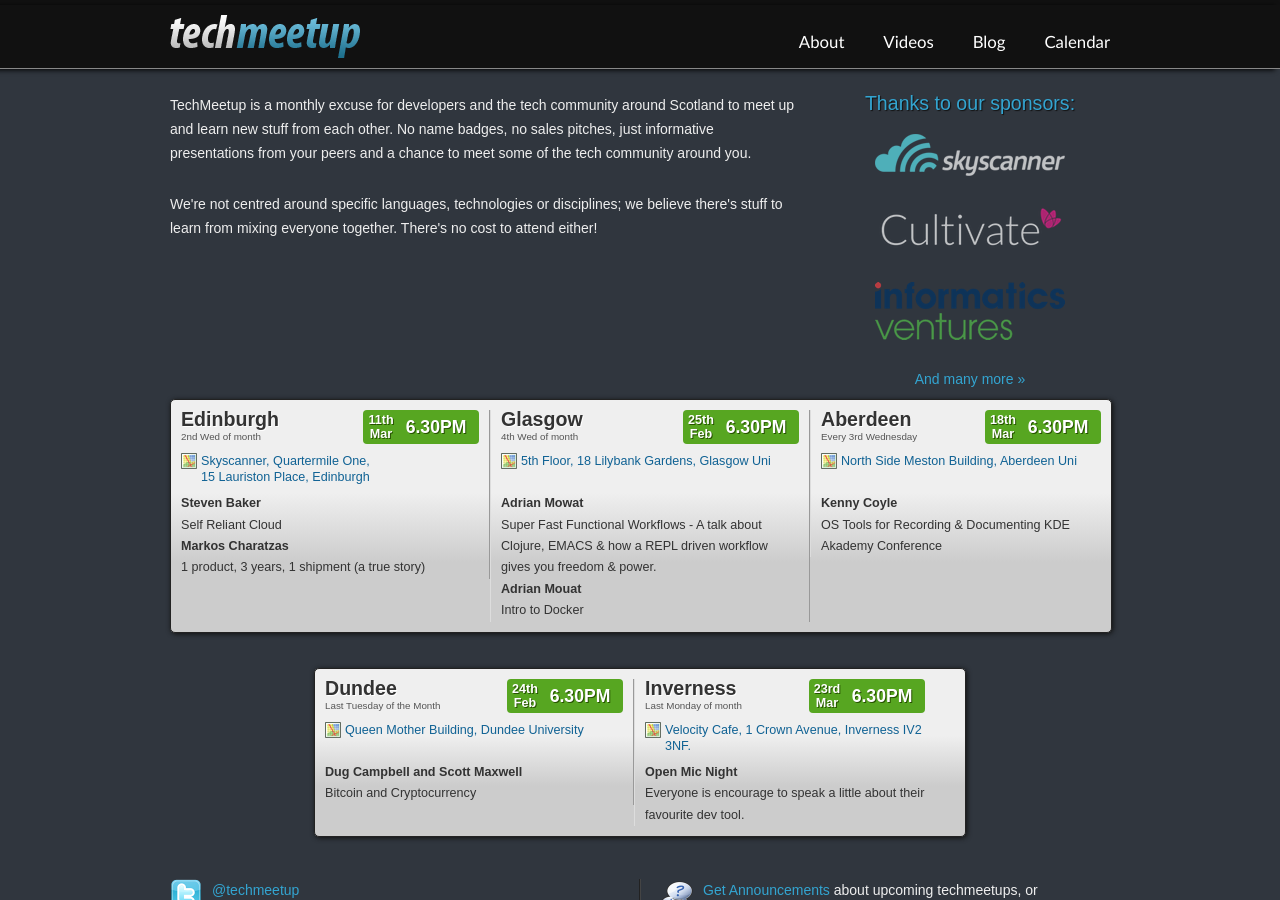
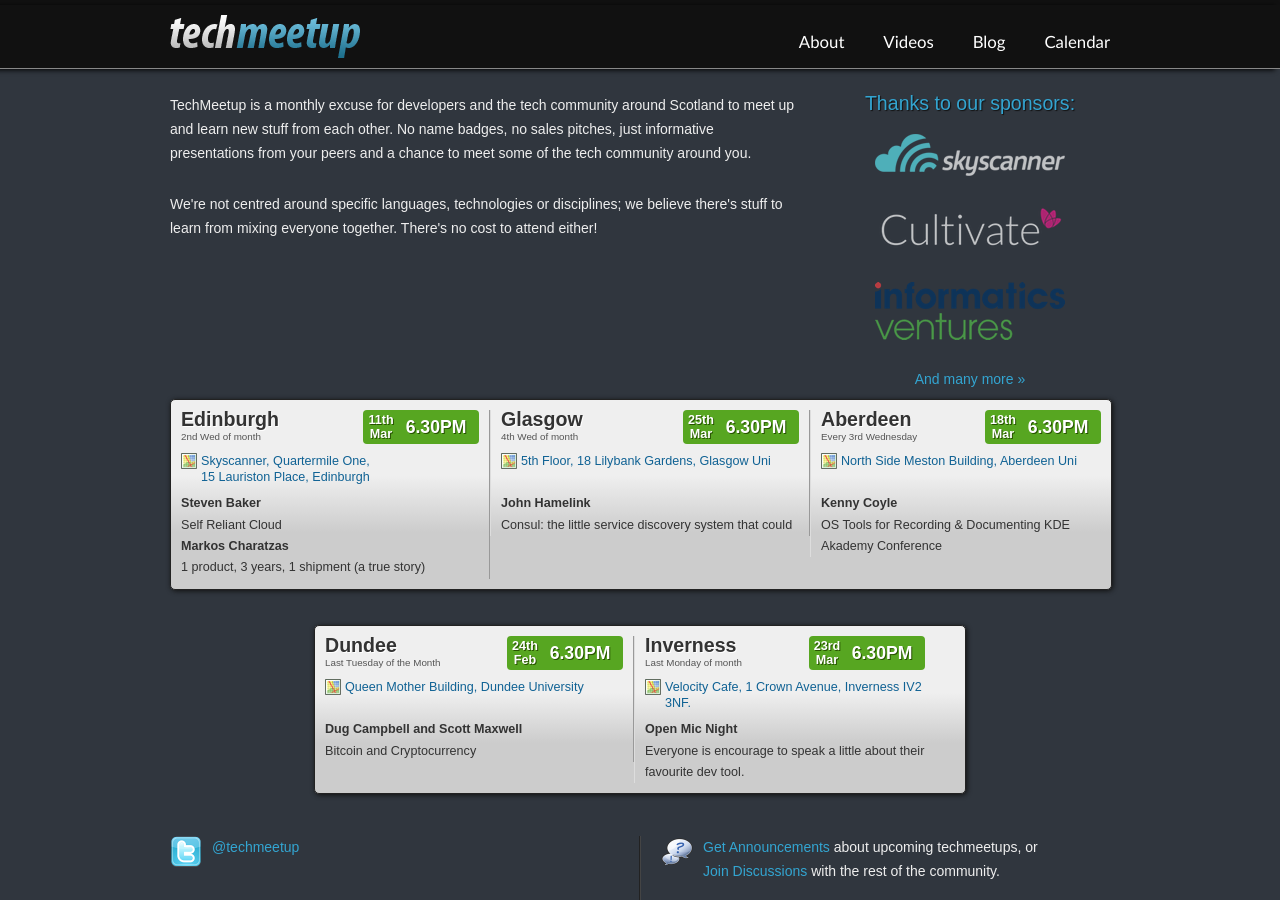
Before and after one commit to techmeetup/techmeetup.co.uk, a Jekyll site: the page built from index.html, in a window 1280 px wide and 900 px high. Built offline with Jekyll 4.4.1, drawn with Linux system fonts in a browser that asks for light colours.

Commit message:
Updated details for glasgow techmeetup

```diff
--- a/_data/index.json
+++ b/_data/index.json
@@ -16,16 +16,12 @@
   "glasgow": {
     "speakers": [
       {
-        "name": "Adrian Mowat",
-        "talk": "Super Fast Functional Workflows - A talk about Clojure, EMACS & how a REPL driven workflow gives you freedom & power."
-      },
-      {
-        "name": "Adrian Mouat ",
-        "talk": "Intro to Docker"
+        "name": "John Hamelink",
+        "talk": "Consul: the little service discovery system that could"
       }
     ],
     "day": "25th",
-    "month": "Feb"
+    "month": "Mar"
   },
   "aberdeen": {
     "speakers": [
```
